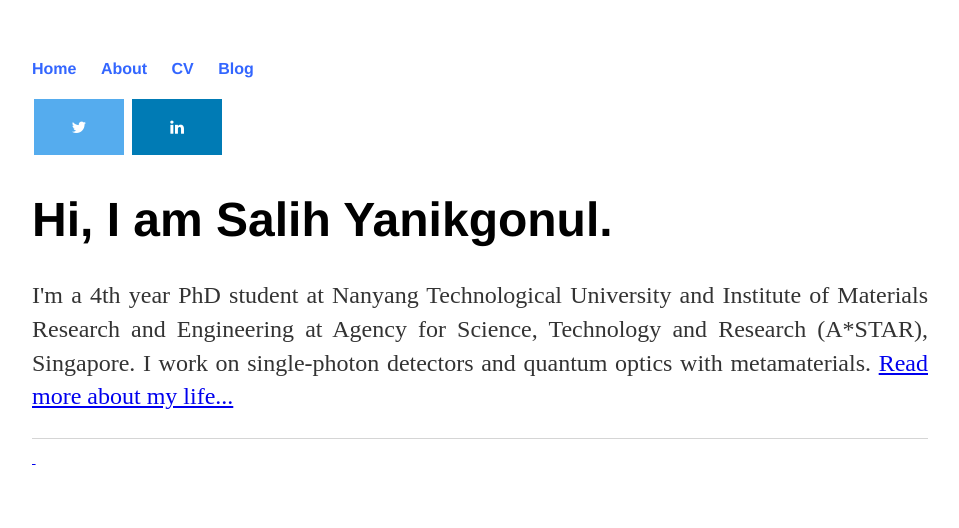
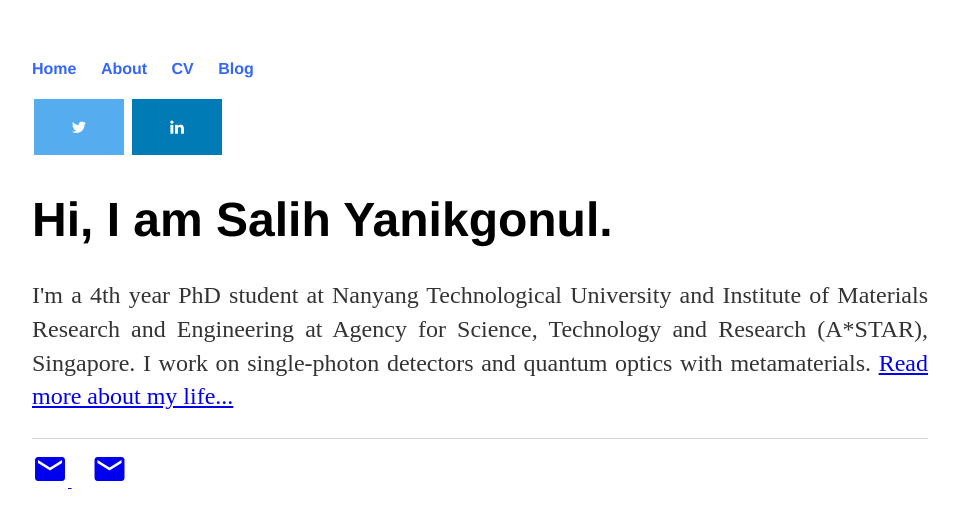
Before and after one commit to salihyanikgonul/salihyanikgonul.github.io, a Jekyll site: the page built from index.html, in a window 1280 px wide. Shown: the top 528 px of the page, without its empty margins (160-1119 px from the left). Built offline with Jekyll 4.4.1, drawn with Linux system fonts in a browser that asks for light colours; a style sheet for code colours, icons or effects is not loaded.

Commit message:
Update default.html

```diff
--- a/_layouts/default.html
+++ b/_layouts/default.html
@@ -35,12 +35,12 @@
 	    		<ul>
 	        		<li>
 					<a href="mailto:salih001@ntu.edu.sg">
-						<i class="material-icons" style="font-size:36px"></i>
+						<i class="material-icons" style="font-size:36px">email</i>
 					</a>
 				</li>
 	        		<li>
 					<a href="https://github.com/salihyanikgonul">
-						<i class="material-icons" style="font-size:36px">
+						<i class="material-icons" style="font-size:36px">email</i>
 					</a>
 				</li>
 			</ul>
```
